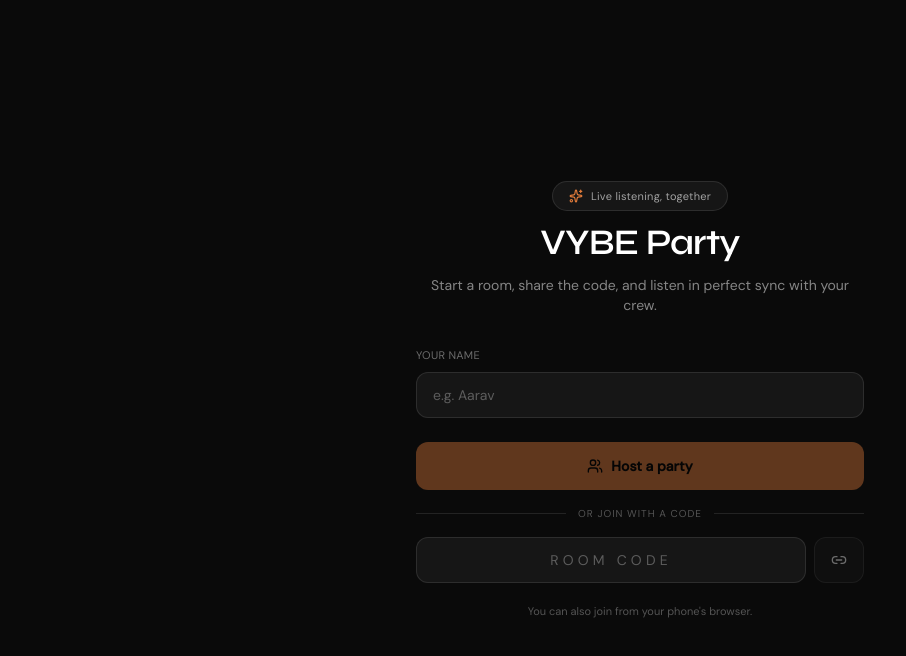
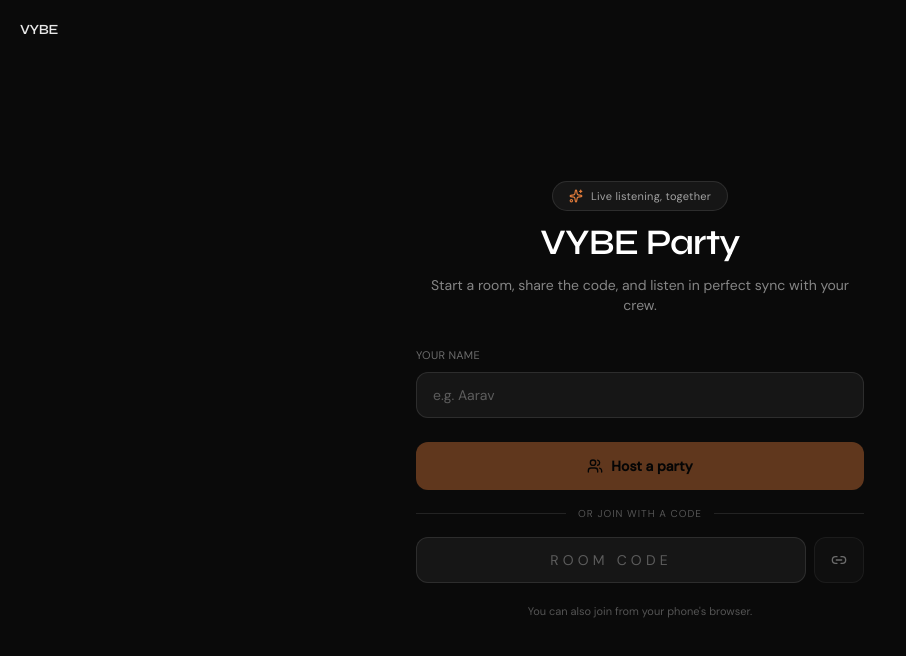
Before and after one commit to VikasKSingh05/Vybe, a Next.js app: page /party in a window 1280 px wide. Shown: the top 656 px of the page, without its empty margins (0-906 px from the left). Built offline with nearby package versions, Linux system fonts and the light colour scheme.

Commit message:
improve user experience

```diff
--- a/components/party/PartyLanding.tsx
+++ b/components/party/PartyLanding.tsx
@@ -1,6 +1,7 @@
 "use client";
 
 import { useCallback, useState } from "react";
+import Link from "next/link";
 import { Users, Link2, Sparkles } from "lucide-react";
 import { backgroundThemes } from "@/data/backgrounds";
 
@@ -47,6 +48,12 @@
 
   return (
     <div className="flex min-h-screen flex-col items-center justify-center px-4">
+      <Link
+        href="/"
+        className="fixed top-5 left-5 z-30 font-display text-sm font-semibold tracking-tight text-white/90 transition-colors duration-300 hover:text-white"
+      >
+        VYBE
+      </Link>
       <div className="w-full max-w-md">
         <div className="mb-8 text-center">
           <div className="mb-3 inline-flex items-center gap-2 rounded-full border border-white/10 bg-white/5 px-4 py-1.5 text-[11px] tracking-wide text-white/60">
--- a/components/party/PartyRoom.tsx
+++ b/components/party/PartyRoom.tsx
@@ -77,7 +77,7 @@
   const confirmLeave = useCallback(() => {
     setShowLeaveConfirm(false);
     leaveParty();
-    router.push("/");
+    router.push("/party");
   }, [leaveParty, router]);
 
   const handleInvite = useCallback(async () => {
```
